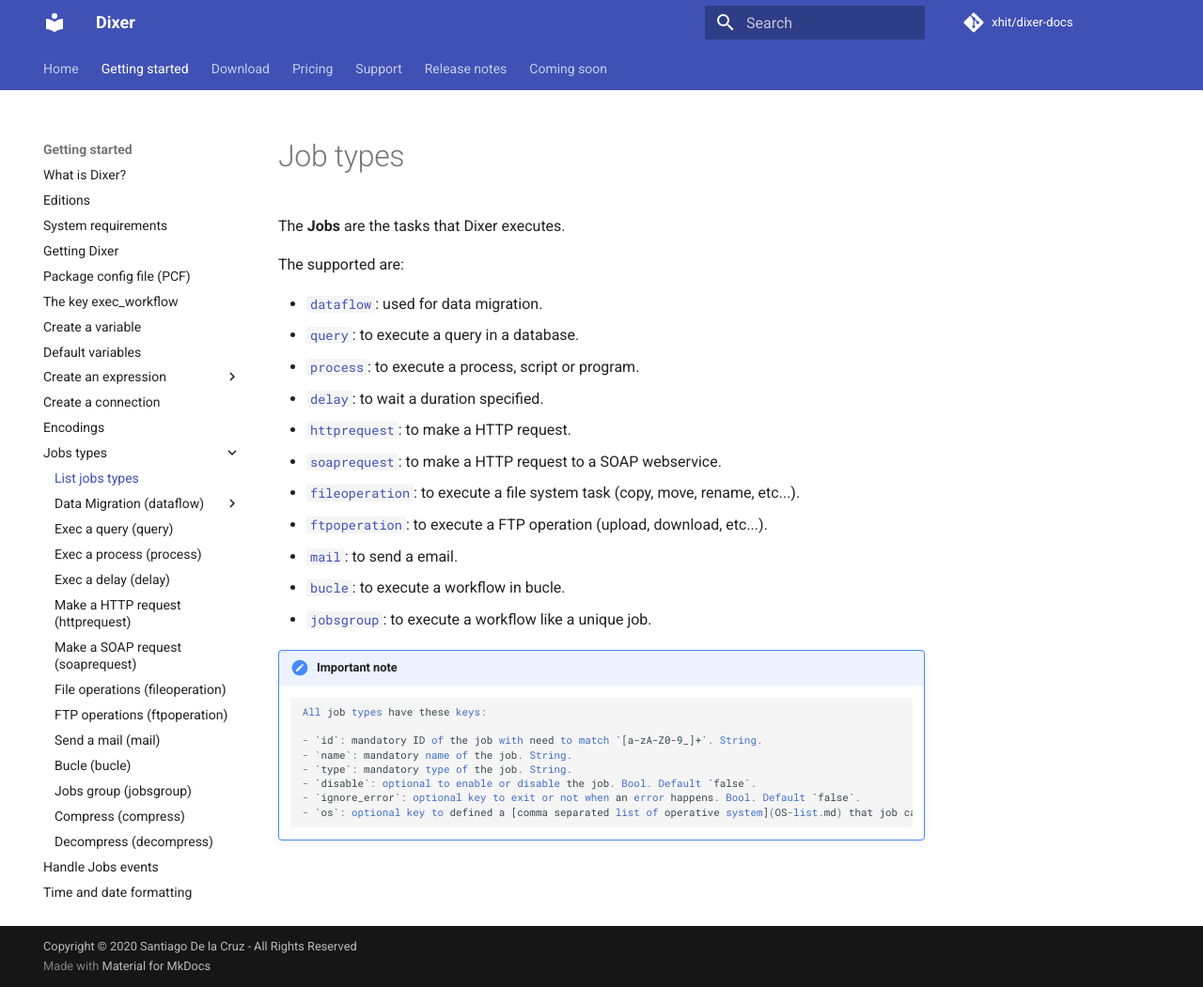
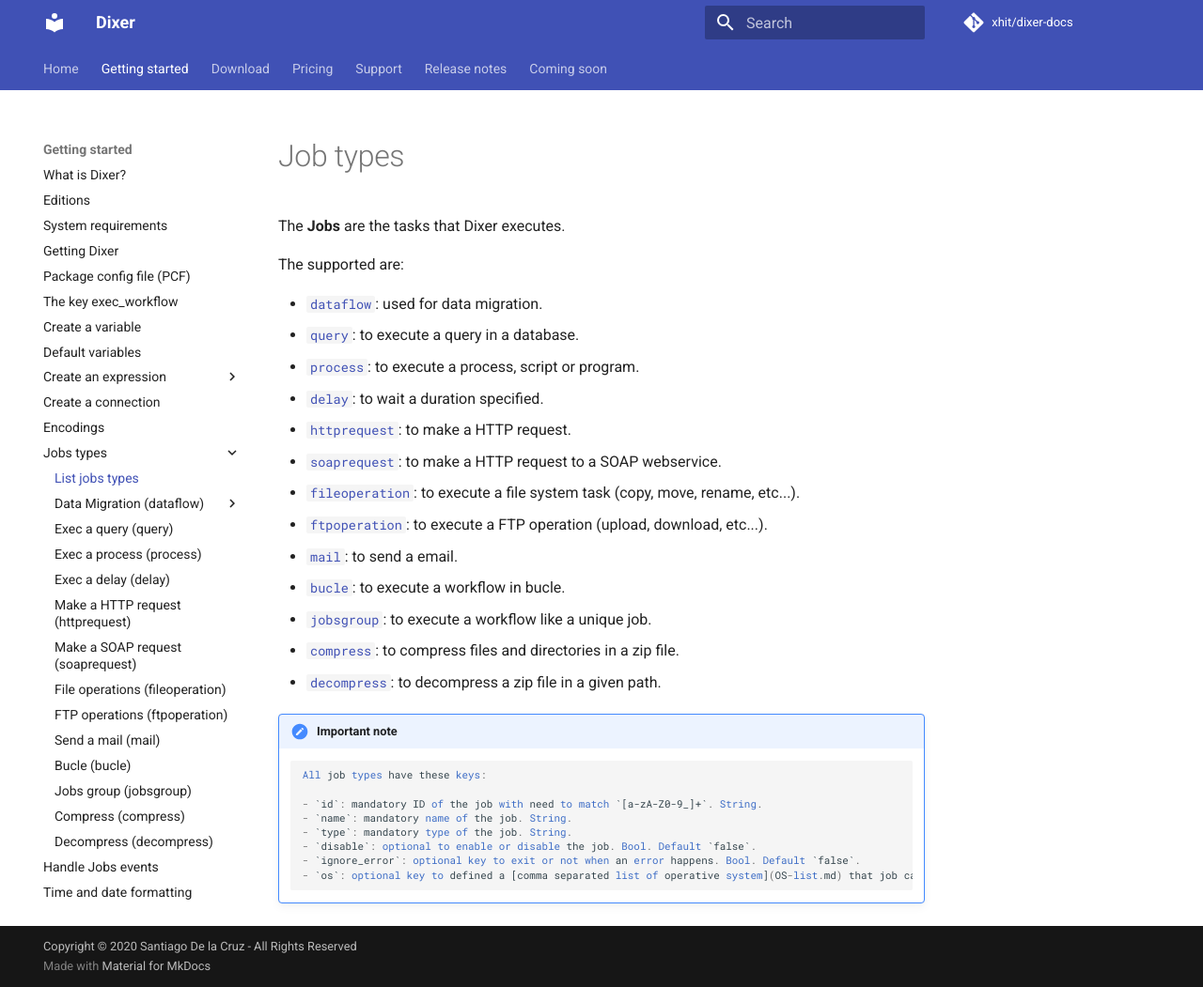
Before and after one commit to Dixer-ETL/dixer-docs, an MkDocs documentation site: the page built from docs/documentation/Jobs-types.md, in a window 1280 px wide and 1051 px high. Shown: the whole window at 94% size. Built offline with MkDocs 1.6.1 and Material for MkDocs 9.7.7, drawn with Linux system fonts in a browser that asks for light colours; comment, search, counter and statistics services are not loaded.

Commit message:
Added missed job types compress and decompress

```diff
--- a/docs/documentation/Jobs-types.md
+++ b/docs/documentation/Jobs-types.md
@@ -15,6 +15,8 @@ The supported are:
 - [`mail`](jobs/Send-a-mail.md): to send a email.
 - [`bucle`](jobs/Bucle.md): to execute a workflow in bucle.
 - [`jobsgroup`](jobs/Jobs-group.md): to execute a workflow like a unique job.
+- [`compress`](jobs/Compress.md): to compress files and directories in a zip file.
+- [`decompress`](jobs/Decompress.md): to decompress a zip file in a given path.
 
 !!! note "Important note"
         All job types have these keys:
```
